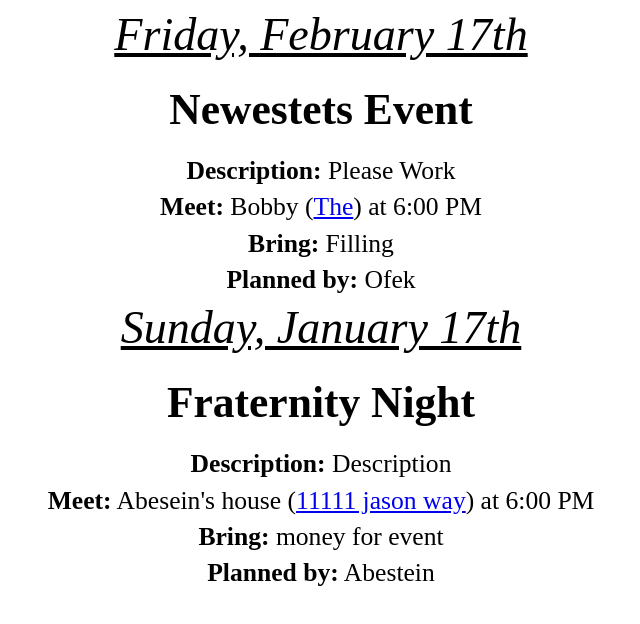
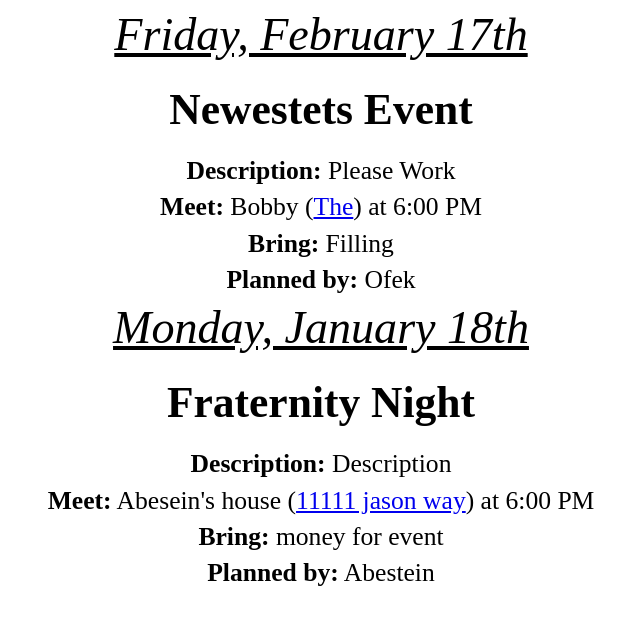
Before and after one commit to ramonaza/RamonFeed, a plain HTML site: page index.html in a window 1280 px wide. Shown: the whole page, without its empty margins (319-959 px from the left). Drawn offline with Linux system fonts and the light colour scheme.

Commit message:
Update Event Feed HTML

```diff
--- a/index.html
+++ b/index.html
@@ -13,7 +13,7 @@
     </div>
   </div>
   <div class="event">
-    <p class="event-date"><u>Sunday, January 17th</u>
+    <p class="event-date"><u>Monday, January 18th</u>
     </p>
     <p class="event-title"><b>Fraternity Night</b>
     </p>
```
